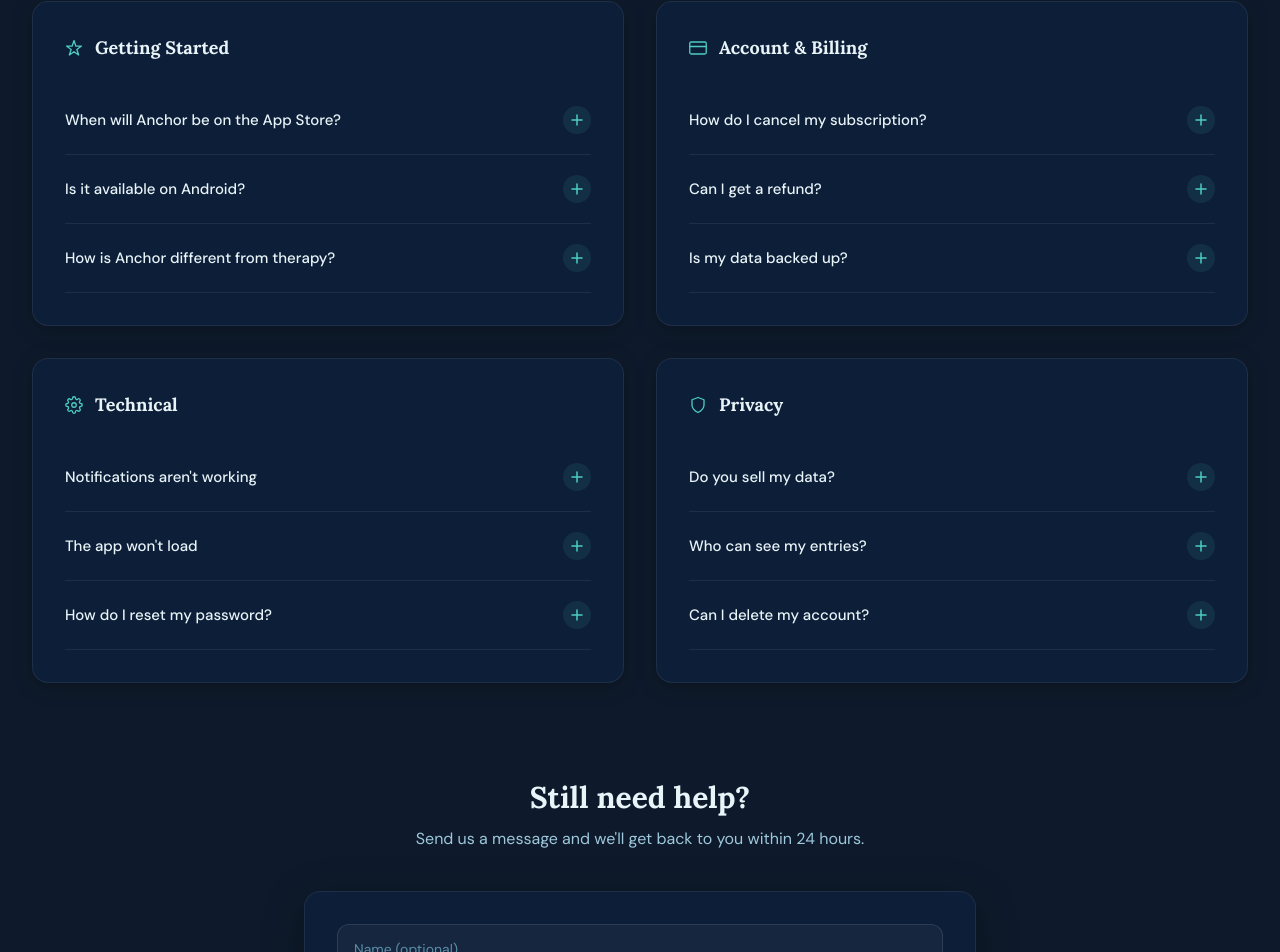
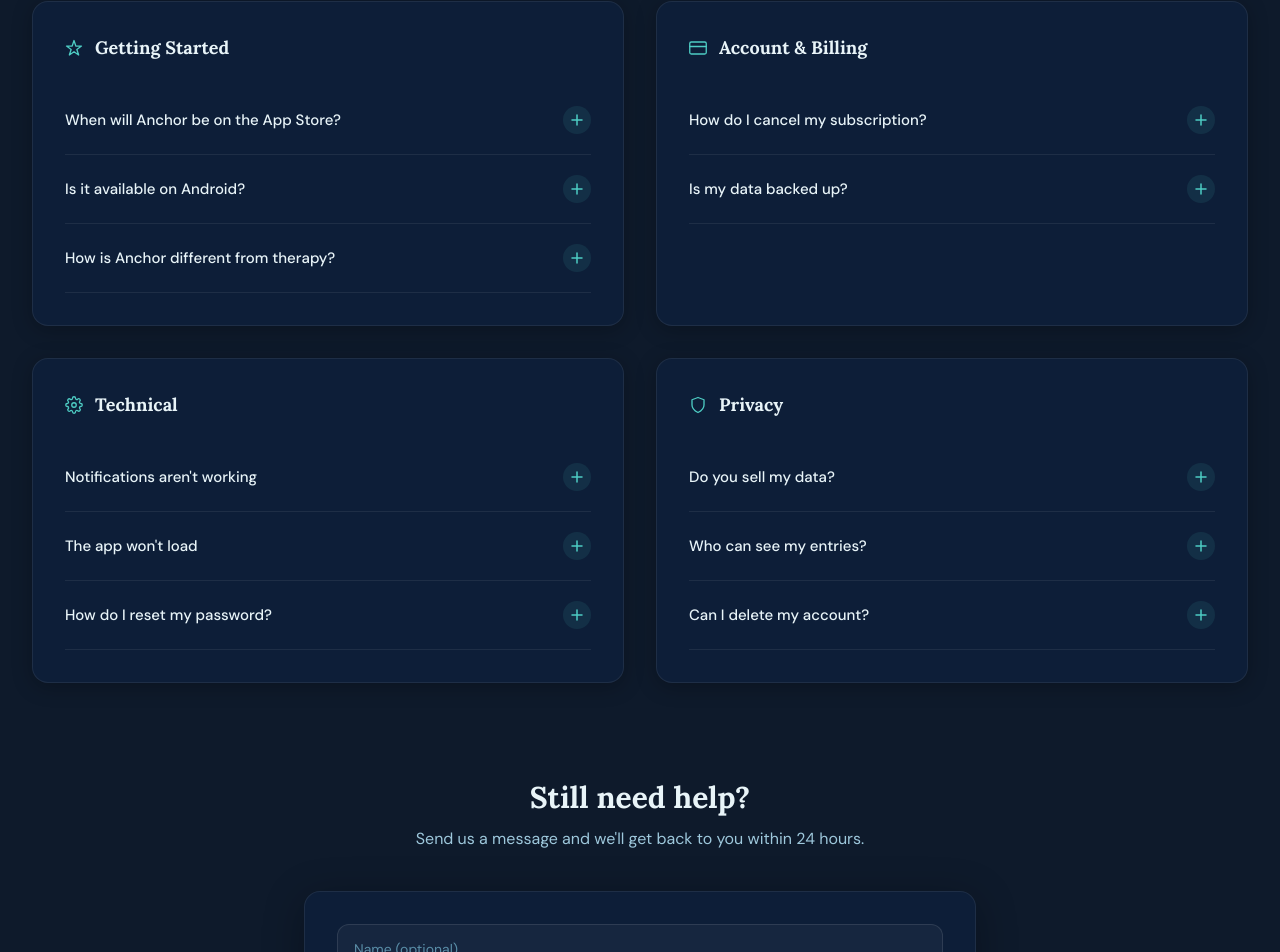
Before and after one commit to anchor-hash/anchor-web, a Next.js app: page / in a window 1280 px wide. Shown: the part 5882-6834 px from the top of the page. Built offline with nearby package versions, Linux system fonts and the light colour scheme.

Commit message:
Remove refund FAQ; update cancel copy to mention billing period retention
Co-Authored-By: Claude Sonnet 4.6 <noreply@anthropic.com>

```diff
--- a/app/page.tsx
+++ b/app/page.tsx
@@ -1075,8 +1075,7 @@ export default function Home() {
       category: 'Account & Billing',
       icon: <svg width="18" height="18" viewBox="0 0 24 24" fill="none" stroke="#4ecdc4" strokeWidth="1.75" strokeLinecap="round" strokeLinejoin="round"><rect x="1" y="4" width="22" height="16" rx="2"/><line x1="1" y1="10" x2="23" y2="10"/></svg>,
       items: [
-        { q: 'How do I cancel my subscription?', a: 'Open the App Store → tap your profile picture → Subscriptions → find Anchor and tap Cancel Subscription.' },
-        { q: 'Can I get a refund?', a: 'Refunds are handled directly by Apple through the App Store. Email us at support@getanchorhealth.app if you have any trouble and we\'ll do our best to help.' },
+        { q: 'How do I cancel my subscription?', a: 'Open the App Store → tap your profile picture → Subscriptions → find Anchor and tap Cancel Subscription. You\'ll keep Plus until the end of your current billing period.' },
         { q: 'Is my data backed up?', a: 'Yes. Everything syncs securely to your Anchor account so your history is always safe, even if you change devices.' },
       ],
     },
```
